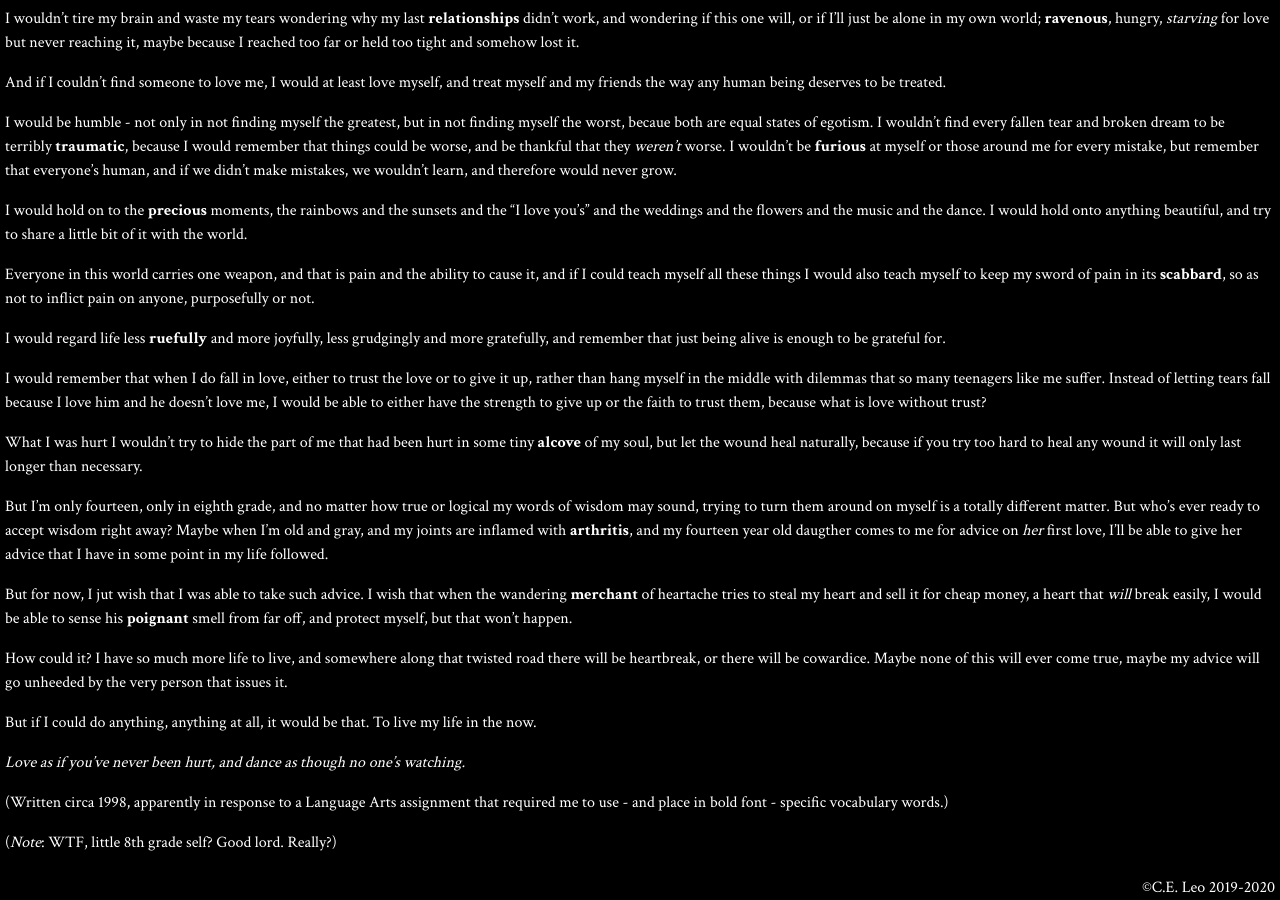
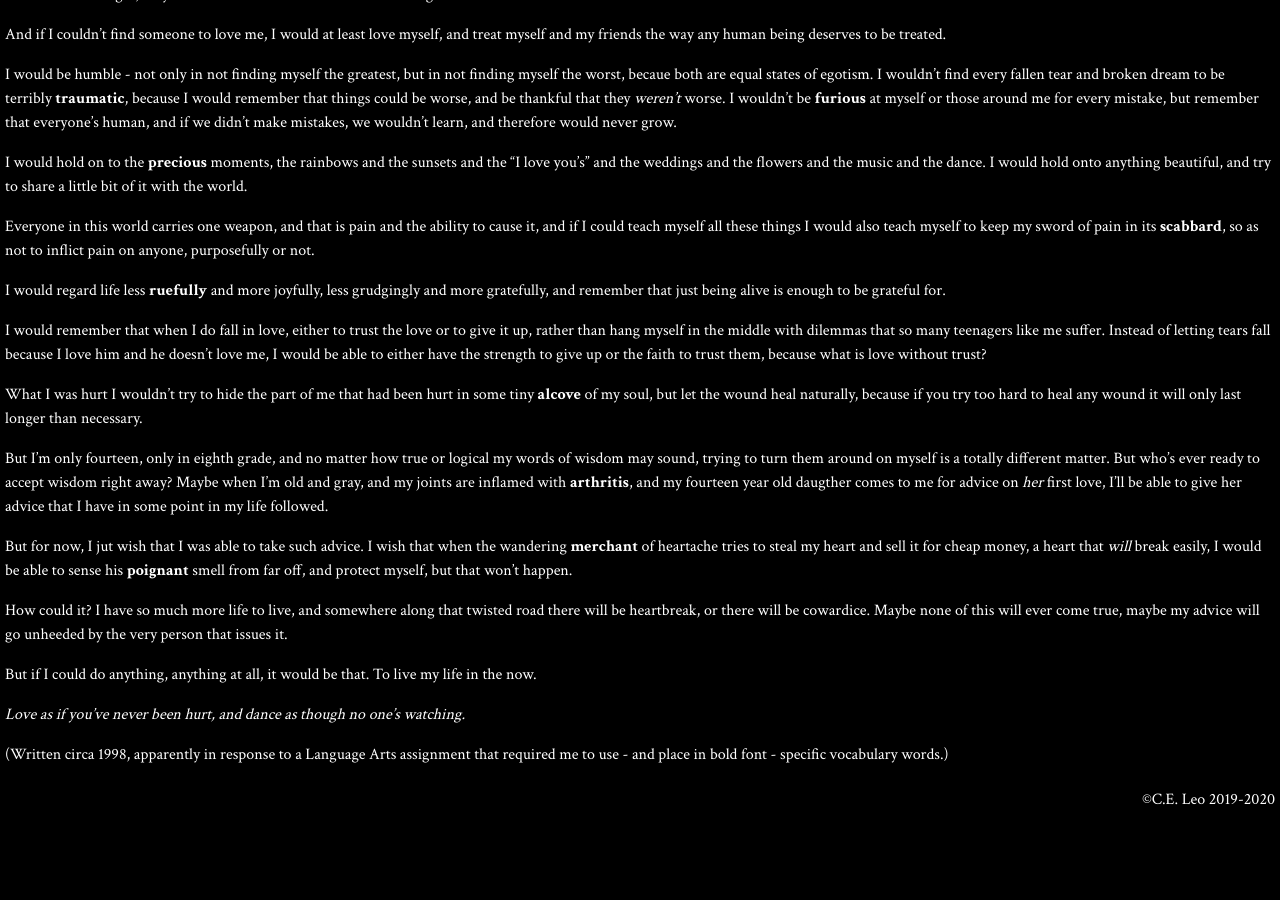
Before and after one commit to Ch3ram13/celeoworks, a Jekyll site: the page built from _posts/2020-01-16-if-i-could.markdown, in a window 1280 px wide and 900 px high, scrolled down 596 px. Built offline with Jekyll 4.4.1, drawn with Linux system fonts in a browser that asks for light colours; after the commit the page ends 1408 px from its top, so only the background shows below that.

Commit message:
Update 2020-01-16-if-i-could.markdown

```diff
--- a/_posts/2020-01-16-if-i-could.markdown
+++ b/_posts/2020-01-16-if-i-could.markdown
@@ -5,13 +5,10 @@
 categories: yesterday
 ---
 
-C.E. Leo
-
-16, January, 1999
-
-Language Arts
-
-If I could ...essay
+C.E. Leo <br/>
+16, January, 1999 <br/>
+Language Arts <br/>
+If I could ...essay <br/>
 
 If I could do anything, anything at all, <!--more--> I would teach myself to live in the now - in the present - and not worry about yesterday, about tomorrow, about next year. I wouldn't worry so much about whether falling in love is a good idea or not, about whether my friends really hate me, or about how much time has **elapsed** between boyfriends, friends, hugs, or kisses. I wouldn't put myself through the **grueling** pain of wondering if things would get better tomorrow, or if I was happier yesterday, or if I'm really going to live the life I want to, or just fade unnoticed into the **desolate** remains of mankind.
 
@@ -45,5 +42,3 @@
 
 
 (Written circa 1998, apparently in response to a Language Arts assignment that required me to use - and place in bold font - specific vocabulary words.)
-
-(*Note*: WTF, little 8th grade self? Good lord. Really?)
```
